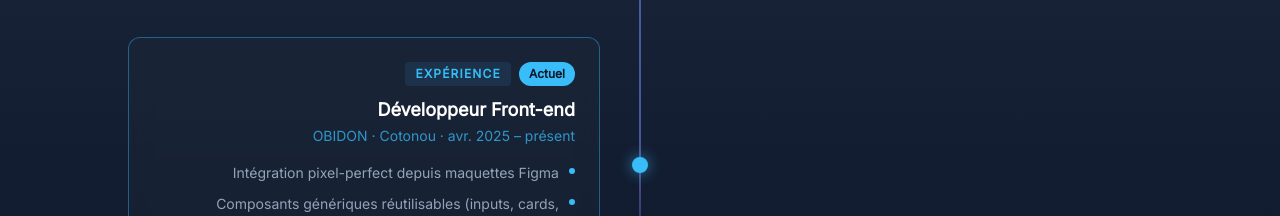
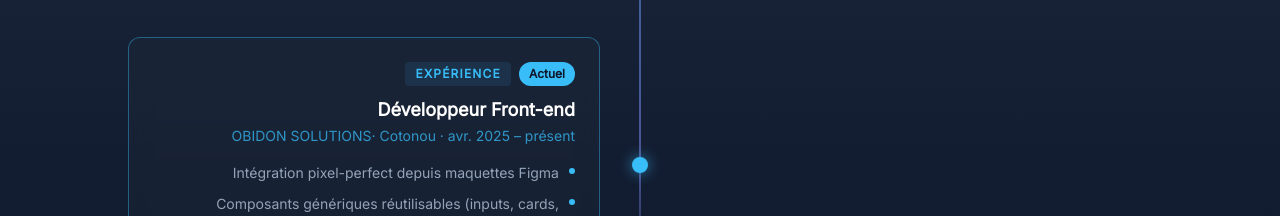
Before and after one commit to odounlami/mon-portfolio-v2, a Next.js app: page / in a window 1280 px wide. Shown: the part 1640-1856 px from the top of the page. Built offline with nearby package versions, Linux system fonts and the light colour scheme.

Commit message:
fix: update parcours with new experience

```diff
--- a/components/parcours/Parcours.tsx
+++ b/components/parcours/Parcours.tsx
@@ -31,7 +31,7 @@ const parcours = [
   {
     type: "experience" as const,
     titre: "Développeur Front-end",
-    lieu: "OBIDON · Cotonou",
+    lieu: "OBIDON SOLUTIONS· Cotonou",
     periode: "avr. 2025 – présent",
     points: [
       "Intégration pixel-perfect depuis maquettes Figma",
```
